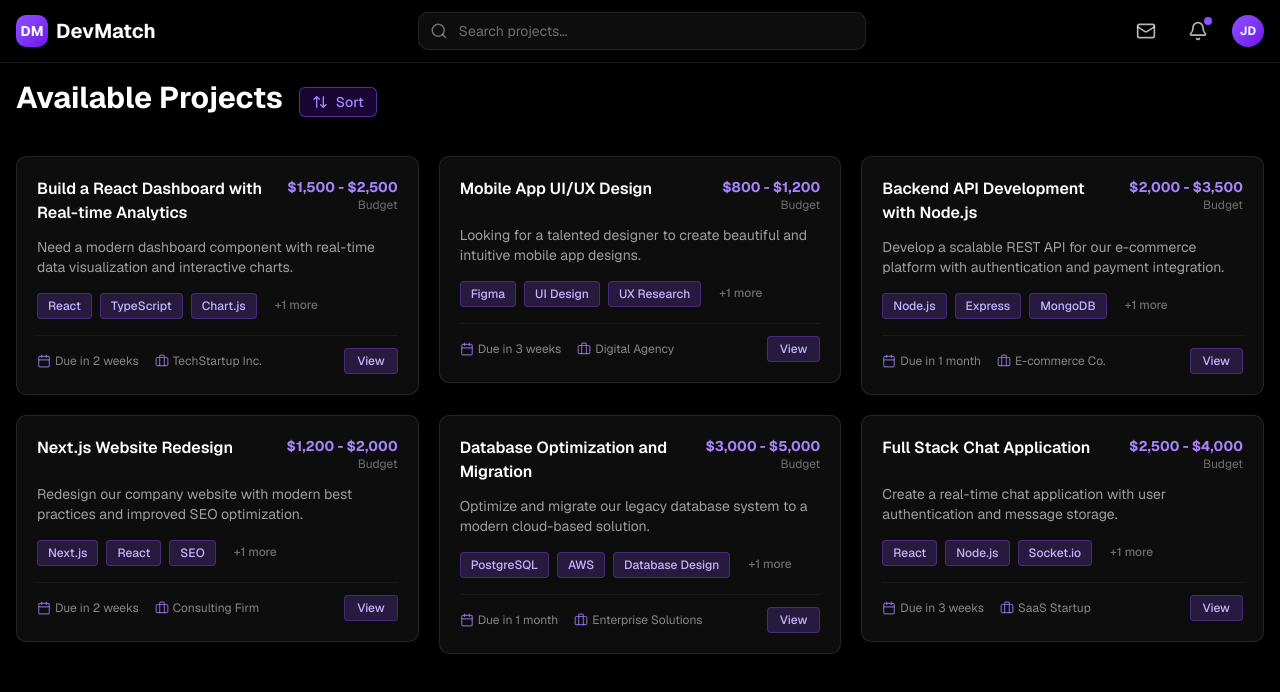
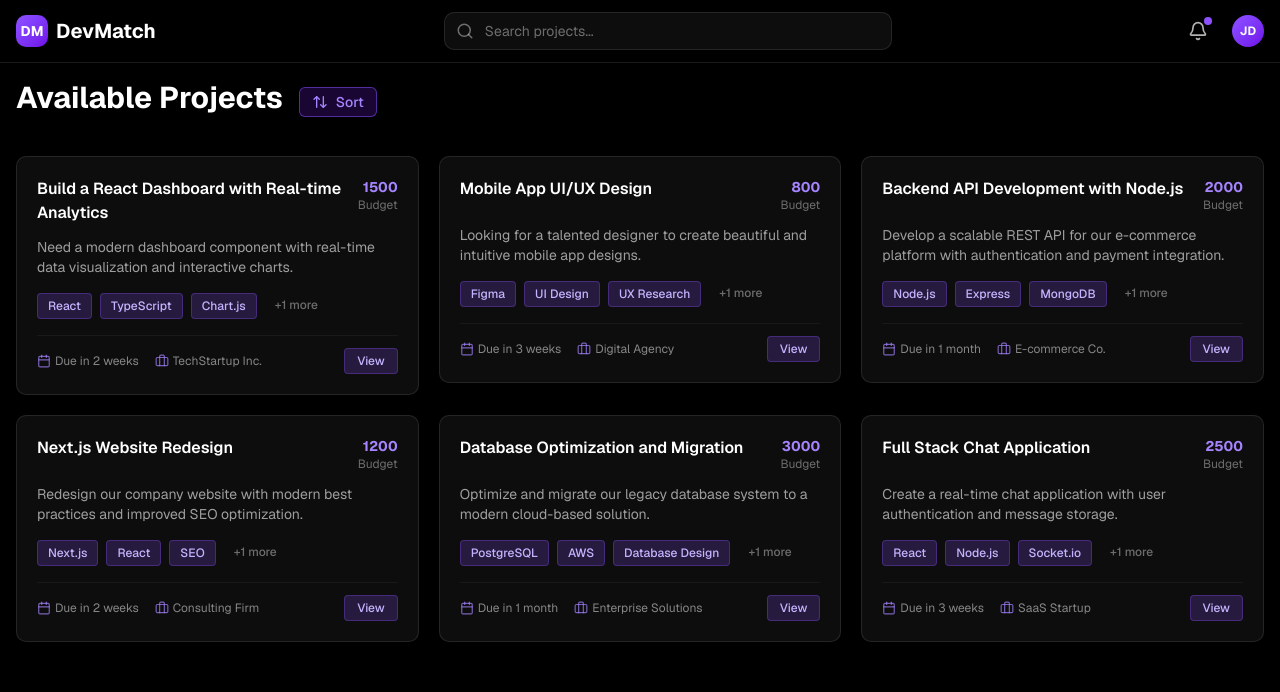
Before and after one commit to VencentDev/DevMatch, a Next.js app in the folder frontend/: page /feed in a window 1280 px wide. Shown: the top 692 px of the page. Built offline with nearby package versions, Linux system fonts and the light colour scheme.

Commit message:
fix budget sorter for browsing projects

```diff
--- a/frontend/src/app/components/account-header.tsx
+++ b/frontend/src/app/components/account-header.tsx
@@ -82,13 +82,6 @@ export default function AccountHeader() {
 						<Search
 							size={20}
 							className="text-white/70"
-						/>
-					</button>
-
-					<button className="p-2 hover:bg-white/10 rounded-lg transition-colors">
-						<Mail
-							size={20}
-							className="text-white/70 hover:text-white"
 						/>
 					</button>
 
--- a/frontend/src/app/components/feed/project-card.tsx
+++ b/frontend/src/app/components/feed/project-card.tsx
@@ -7,7 +7,7 @@ interface ProjectCardProps {
   id: string
   title: string
   description: string
-  budget: string
+  budget: number
   skills: string[]
   deadline: string
   postedBy?: string
@@ -19,7 +19,7 @@ export default function ProjectCard({ id, title, description, budget, skills, de
     ownerEmail: "contact@example.com",
     title,
     description,
-    budget: Number.parseInt(budget.replace(/[^0-9]/g, "")) || 0,
+    budget,
     skillsNeeded: skills,
     deadline: "2025-12-31",
     proposalsCount: 12,
--- a/frontend/src/app/feed/page.tsx
+++ b/frontend/src/app/feed/page.tsx
@@ -22,7 +22,7 @@ const MOCK_PROJECTS = [
 		title: "Build a React Dashboard with Real-time Analytics",
 		description:
 			"Need a modern dashboard component with real-time data visualization and interactive charts.",
-		budget: "$1,500 - $2,500",
+		budget: 1500,
 		skills: ["React", "TypeScript", "Chart.js", "Tailwind CSS"],
 		deadline: "Due in 2 weeks",
 		postedBy: "TechStartup Inc.",
@@ -32,7 +32,7 @@ const MOCK_PROJECTS = [
 		title: "Mobile App UI/UX Design",
 		description:
 			"Looking for a talented designer to create beautiful and intuitive mobile app designs.",
-		budget: "$800 - $1,200",
+		budget: 800,
 		skills: ["Figma", "UI Design", "UX Research", "Mobile Design"],
 		deadline: "Due in 3 weeks",
 		postedBy: "Digital Agency",
@@ -42,7 +42,7 @@ const MOCK_PROJECTS = [
 		title: "Backend API Development with Node.js",
 		description:
 			"Develop a scalable REST API for our e-commerce platform with authentication and payment integration.",
-		budget: "$2,000 - $3,500",
+		budget: 2000,
 		skills: ["Node.js", "Express", "MongoDB", "AWS"],
 		deadline: "Due in 1 month",
 		postedBy: "E-commerce Co.",
@@ -52,7 +52,7 @@ const MOCK_PROJECTS = [
 		title: "Next.js Website Redesign",
 		description:
 			"Redesign our company website with modern best practices and improved SEO optimization.",
-		budget: "$1,200 - $2,000",
+		budget: 1200,
 		skills: ["Next.js", "React", "SEO", "Performance Optimization"],
 		deadline: "Due in 2 weeks",
 		postedBy: "Consulting Firm",
@@ -62,7 +62,7 @@ const MOCK_PROJECTS = [
 		title: "Database Optimization and Migration",
 		description:
 			"Optimize and migrate our legacy database system to a modern cloud-based solution.",
-		budget: "$3,000 - $5,000",
+		budget: 3000,
 		skills: ["PostgreSQL", "AWS", "Database Design", "DevOps"],
 		deadline: "Due in 1 month",
 		postedBy: "Enterprise Solutions",
@@ -72,7 +72,7 @@ const MOCK_PROJECTS = [
 		title: "Full Stack Chat Application",
 		description:
 			"Create a real-time chat application with user authentication and message storage.",
-		budget: "$2,500 - $4,000",
+		budget: 2500,
 		skills: ["React", "Node.js", "Socket.io", "MongoDB"],
 		deadline: "Due in 3 weeks",
 		postedBy: "SaaS Startup",
@@ -97,17 +97,9 @@ export default function FeedPage() {
 		} else if (sortBy === "recent") {
 			return sorted
 		} else if (sortBy === "budget-low") {
-			return sorted.sort((a, b) => {
-				const aMin = Number.parseInt(a.budget.match(/\d+/)?.[0] || "0")
-				const bMin = Number.parseInt(b.budget.match(/\d+/)?.[0] || "0")
-				return aMin - bMin
-			})
+			return sorted.sort((a, b) => a.budget - b.budget) // Ascending order
 		} else if (sortBy === "budget-high") {
-			return sorted.sort((a, b) => {
-				const aMin = Number.parseInt(a.budget.match(/\d+/)?.[0] || "0")
-				const bMin = Number.parseInt(b.budget.match(/\d+/)?.[0] || "0")
-				return bMin - aMin
-			})
+			return sorted.sort((a, b) => b.budget - a.budget) // Descending order
 		}
 		return sorted
 	}
```
